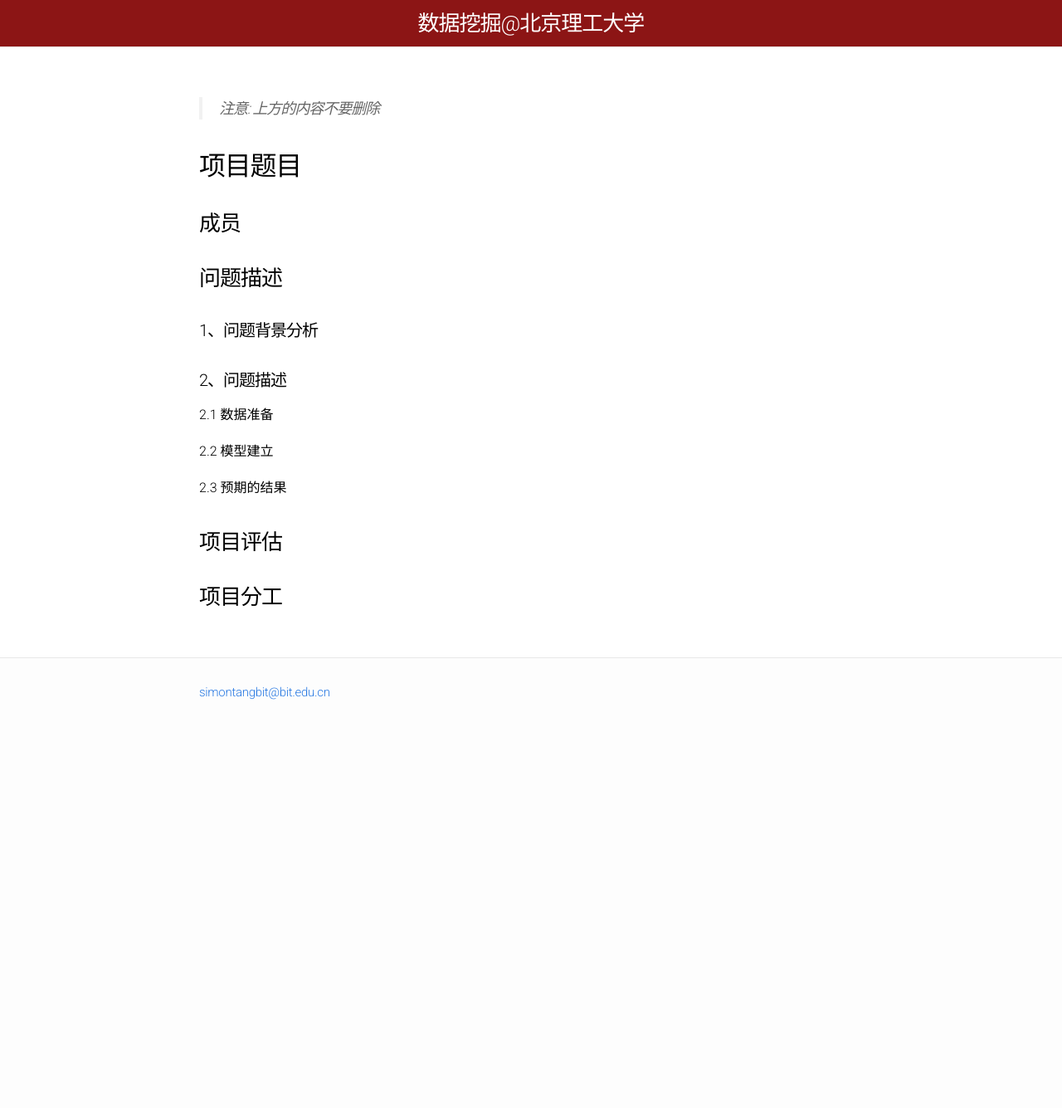
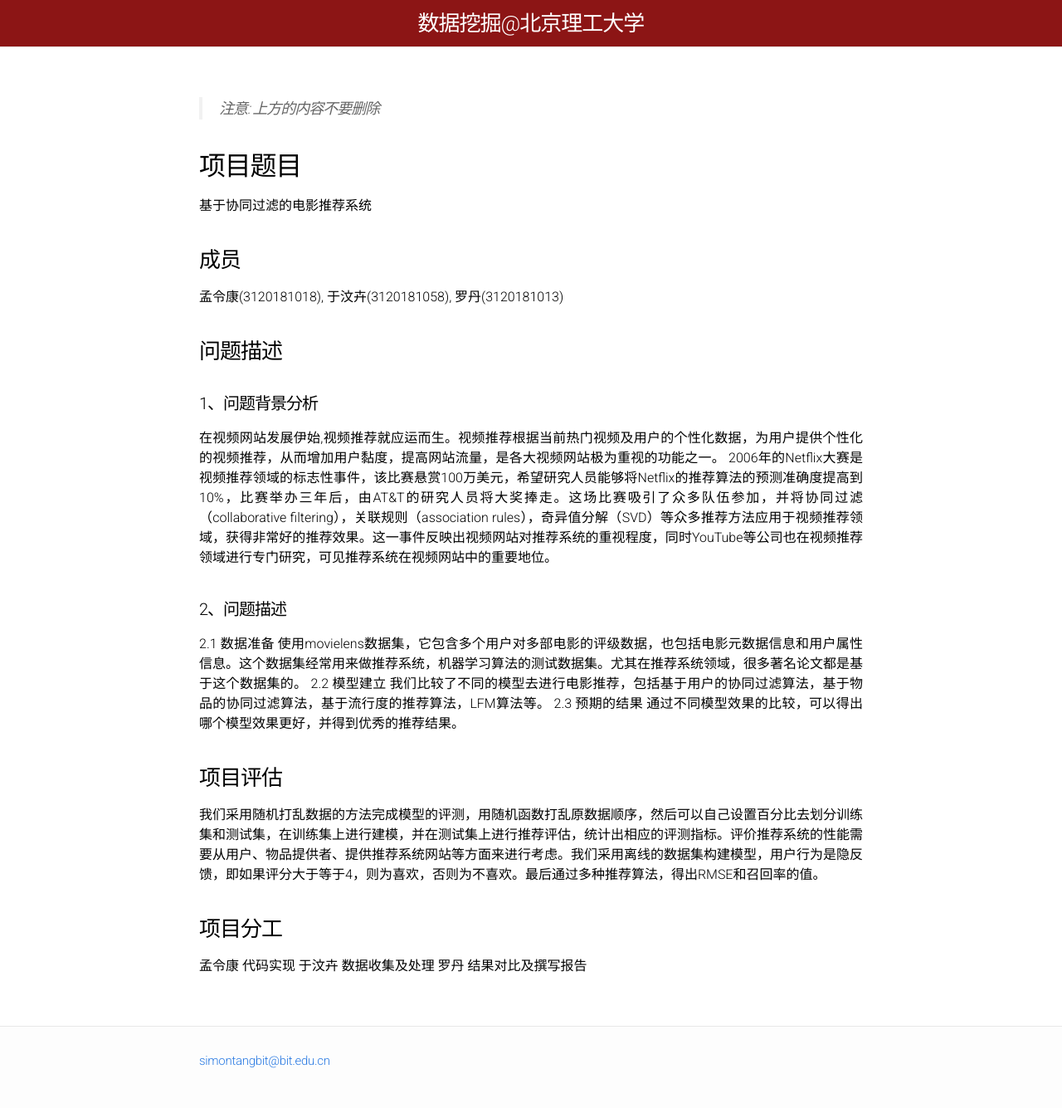
Before and after one commit to BITDM/bitdm.github.io, a Jekyll site: the page built from 2019/projects/P11/proposal.md, in a window 1280 px wide. Shown: the whole page at 83% size. Built offline with Jekyll 4.4.1, drawn with Linux system fonts in a browser that asks for light colours; before the commit the page ends 900 px from its top, so only the background shows below that.

Commit message:
第11组 (#354)
* Update proposal.md

```diff
--- a/2019/projects/P11/proposal.md
+++ b/2019/projects/P11/proposal.md
@@ -7,23 +7,26 @@ permalink: /2019/projects/p11/proposal/
 > 注意: 上方的内容不要删除
 
 ## 项目题目
-
+基于协同过滤的电影推荐系统
 
 ### 成员
-
+孟令康(3120181018), 于汶卉(3120181058), 罗丹(3120181013)
 
 ### 问题描述
 
 #### 1、问题背景分析
+在视频网站发展伊始,视频推荐就应运而生。视频推荐根据当前热门视频及用户的个性化数据，为用户提供个性化的视频推荐，从而增加用户黏度，提高网站流量，是各大视频网站极为重视的功能之一。 2006年的Netflix大赛是视频推荐领域的标志性事件，该比赛悬赏100万美元，希望研究人员能够将Netflix的推荐算法的预测准确度提高到10%，比赛举办三年后，由AT&T的研究人员将大奖捧走。这场比赛吸引了众多队伍参加，并将协同过滤（collaborative filtering），关联规则（association rules），奇异值分解（SVD）等众多推荐方法应用于视频推荐领域，获得非常好的推荐效果。这一事件反映出视频网站对推荐系统的重视程度，同时YouTube等公司也在视频推荐领域进行专门研究，可见推荐系统在视频网站中的重要地位。
 
 #### 2、问题描述
-
 2.1 数据准备
-
+使用movielens数据集，它包含多个用户对多部电影的评级数据，也包括电影元数据信息和用户属性信息。这个数据集经常用来做推荐系统，机器学习算法的测试数据集。尤其在推荐系统领域，很多著名论文都是基于这个数据集的。
 2.2 模型建立
-
+我们比较了不同的模型去进行电影推荐，包括基于用户的协同过滤算法，基于物品的协同过滤算法，基于流行度的推荐算法，LFM算法等。
 2.3 预期的结果
-
+通过不同模型效果的比较，可以得出哪个模型效果更好，并得到优秀的推荐结果。
 ### 项目评估
-
+我们采用随机打乱数据的方法完成模型的评测，用随机函数打乱原数据顺序，然后可以自己设置百分比去划分训练集和测试集，在训练集上进行建模，并在测试集上进行推荐评估，统计出相应的评测指标。评价推荐系统的性能需要从用户、物品提供者、提供推荐系统网站等方面来进行考虑。我们采用离线的数据集构建模型，用户行为是隐反馈，即如果评分大于等于4，则为喜欢，否则为不喜欢。最后通过多种推荐算法，得出RMSE和召回率的值。
 ### 项目分工
+孟令康 代码实现
+于汶卉 数据收集及处理
+罗丹   结果对比及撰写报告
```
